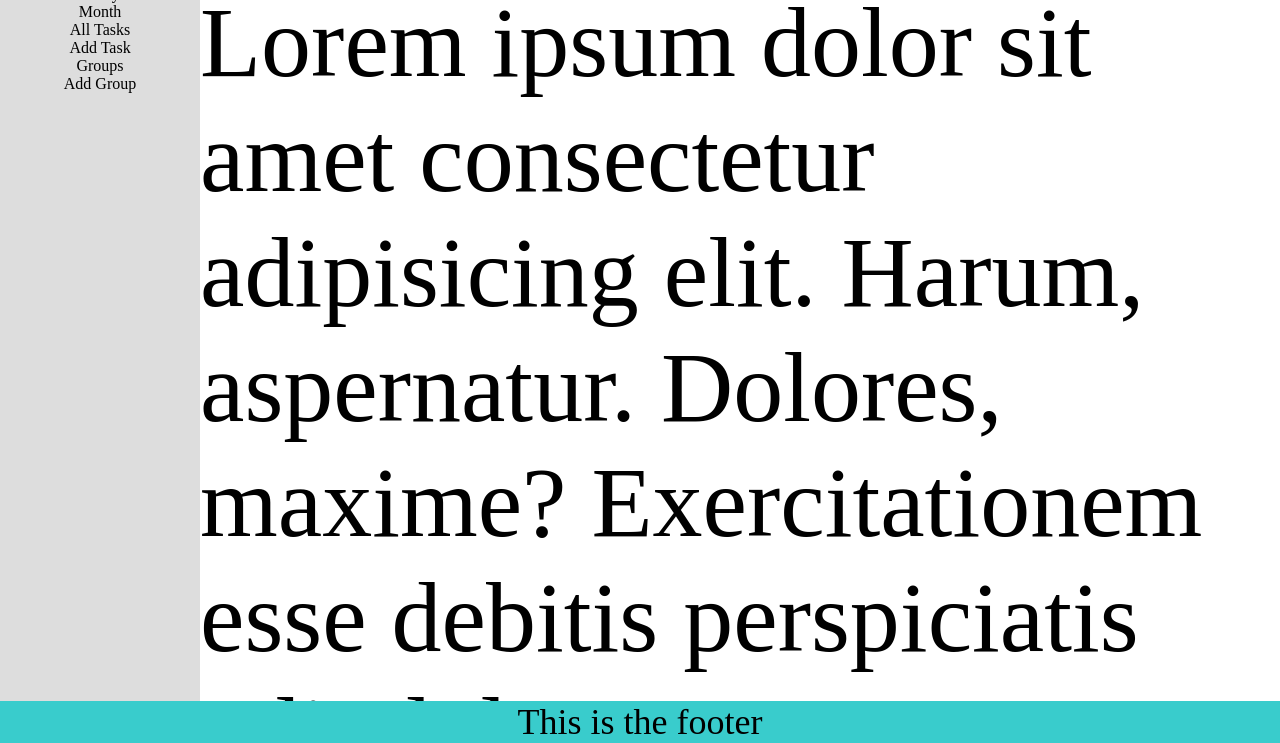
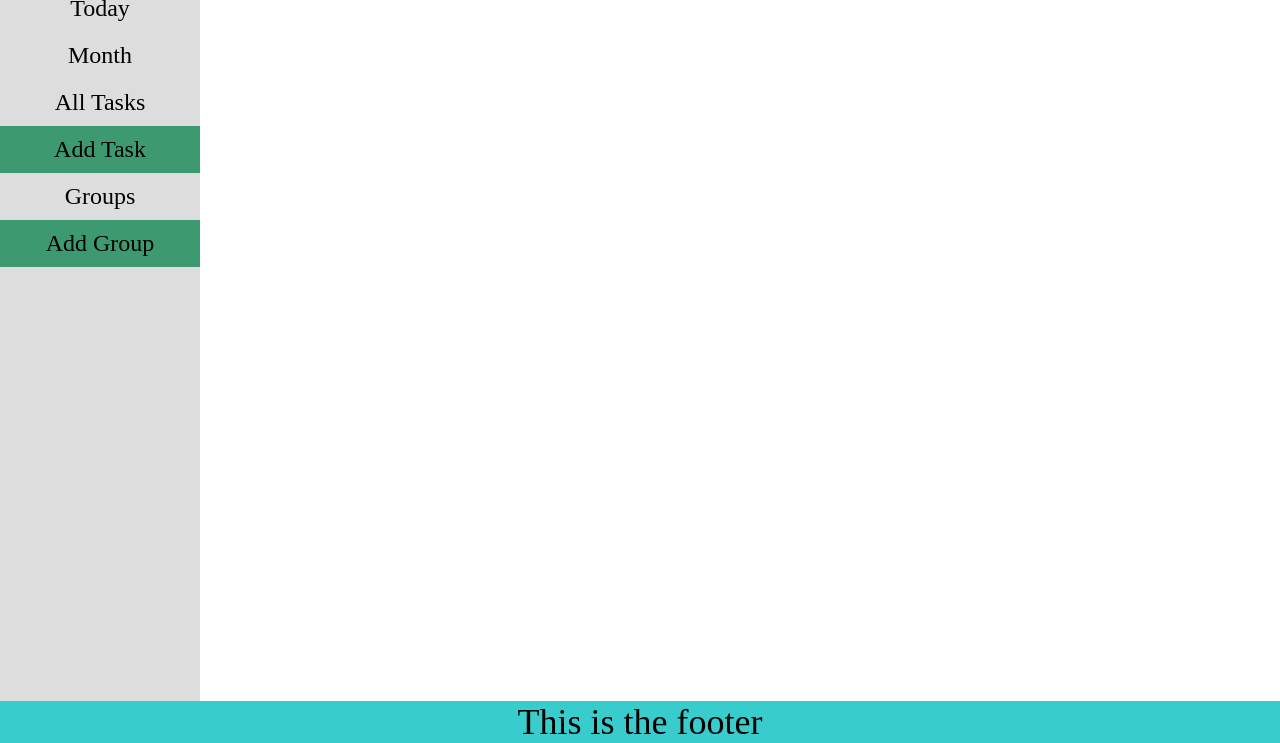
Before and after one commit to joshuaetperez/todo_list, a website built with webpack: page dist/index.html in a window 1280 px wide. Shown: the part 57-800 px from the top of the page. Built offline with nearby package versions, Linux system fonts and the light colour scheme.

Commit message:
Added visual changes to the sidebar

```diff
--- a/src/sidebar.js
+++ b/src/sidebar.js
@@ -6,8 +6,10 @@ export default function displaySidebar() {
   const sidebarDiv = document.createElement("div");
   sidebarDiv.classList.add("sidebar");
 
-  const sidebarList = document.createElement("ul");
-  sidebarList.classList.add("sidebar-list");
+  const taskList = document.createElement("ul");
+  const groupList = document.createElement("ul");
+  taskList.classList.add("task-list");
+  groupList.classList.add("group-list");
 
   const todayTab = document.createElement("li");
   const monthTab = document.createElement("li");
@@ -15,6 +17,8 @@ export default function displaySidebar() {
   const addTaskTab = document.createElement("li");
   const groupsTab = document.createElement("li");
   const addGroupTab = document.createElement("li");
+  addTaskTab.classList.add("add-tab");
+  addGroupTab.classList.add("add-tab");
 
   todayTab.textContent = "Today";
   monthTab.textContent = "Month";
@@ -23,18 +27,14 @@ export default function displaySidebar() {
   groupsTab.textContent = "Groups";
   addGroupTab.textContent = "Add Group";
 
-  sidebarList.appendChild(todayTab);
-  sidebarList.appendChild(monthTab);
-  sidebarList.appendChild(allTasksTab);
-  sidebarList.appendChild(addTaskTab);
-  sidebarList.appendChild(groupsTab);
-  sidebarList.appendChild(addGroupTab);
+  taskList.appendChild(todayTab);
+  taskList.appendChild(monthTab);
+  taskList.appendChild(allTasksTab);
+  taskList.appendChild(addTaskTab);
+  groupList.appendChild(groupsTab);
+  groupList.appendChild(addGroupTab);
 
-  sidebarDiv.appendChild(sidebarList);
+  sidebarDiv.appendChild(taskList);
+  sidebarDiv.appendChild(groupList);
   containerDiv.appendChild(sidebarDiv);
-
-  const otherDiv = document.createElement("div");
-  otherDiv.classList.add("main");
-  otherDiv.textContent = "Lorem ipsum dolor sit amet consectetur adipisicing elit. Harum, aspernatur. Dolores, maxime? Exercitationem esse debitis perspiciatis odit dolor natus quae soluta possimus nobis quis! Repellat ex nemo laborum et omnis.";
-  containerDiv.appendChild(otherDiv);
 }
--- a/src/style.css
+++ b/src/style.css
@@ -41,15 +41,37 @@ ul {
   position: fixed;
   height: calc(100vh - 84px);
   width: 200px;
+  font-size: 24px;
 }
 
 .main {
-  font-size: 100px;
+  font-size: 24px;
   margin-left: 200px;
 }
 
-.sidebar-list {
+.task-list,
+.group-list {
   display: flex;
   flex-direction: column;
   list-style-type: none;
 }
+
+.task-list li,
+.group-list li {
+  padding: 10px 0;
+  cursor: pointer;
+}
+
+.task-list li:hover,
+.group-list li:hover {
+  background-color: rgb(57, 204, 204, 0.75);
+}
+
+.add-tab {
+  background-color: #3D9970;
+}
+
+.task-list .add-tab:hover,
+.group-list .add-tab:hover {
+  background-color: rgb(61, 153, 112, 0.75);
+}
```
Also changed, not shown: dist/main.js.
